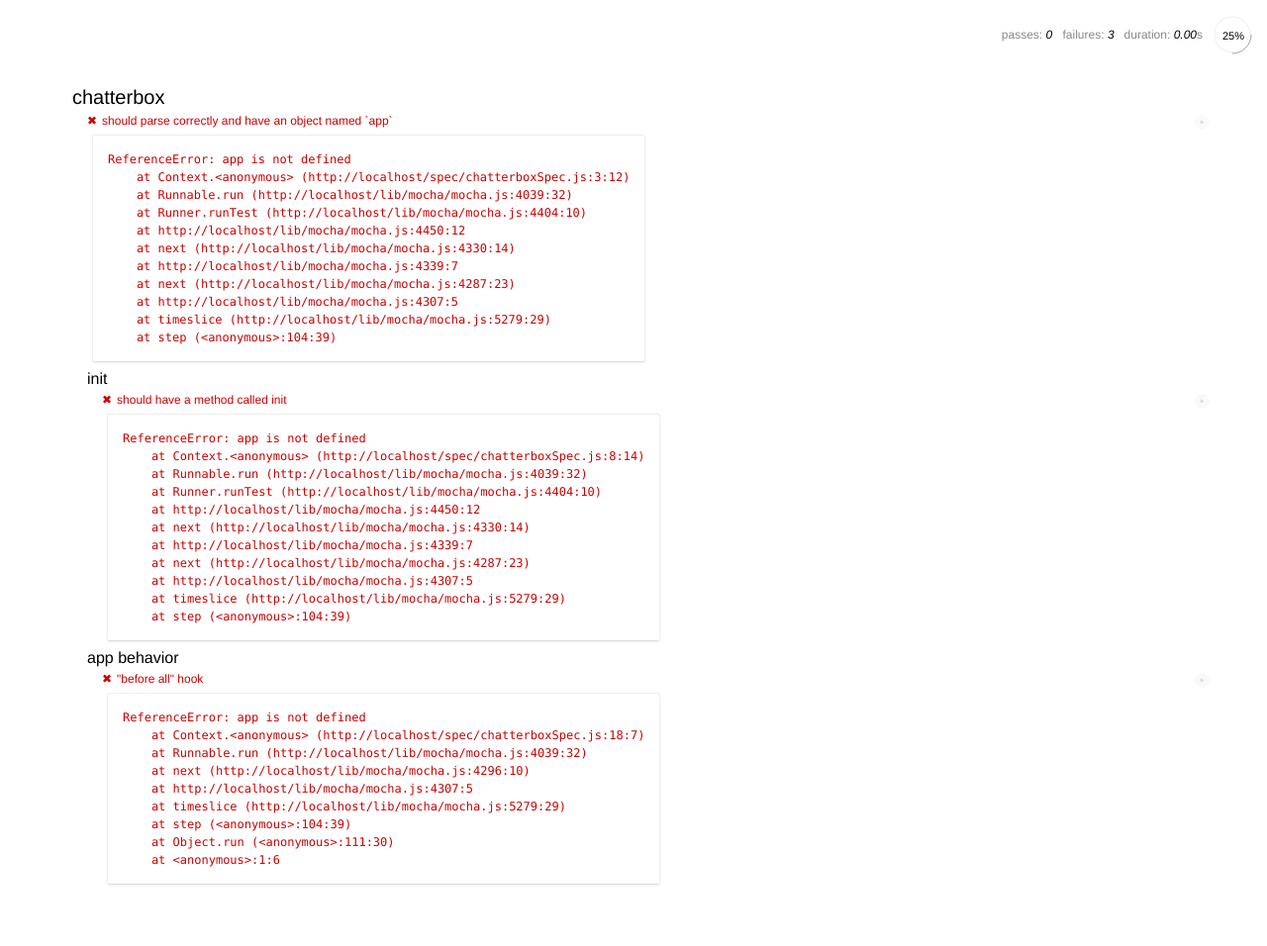
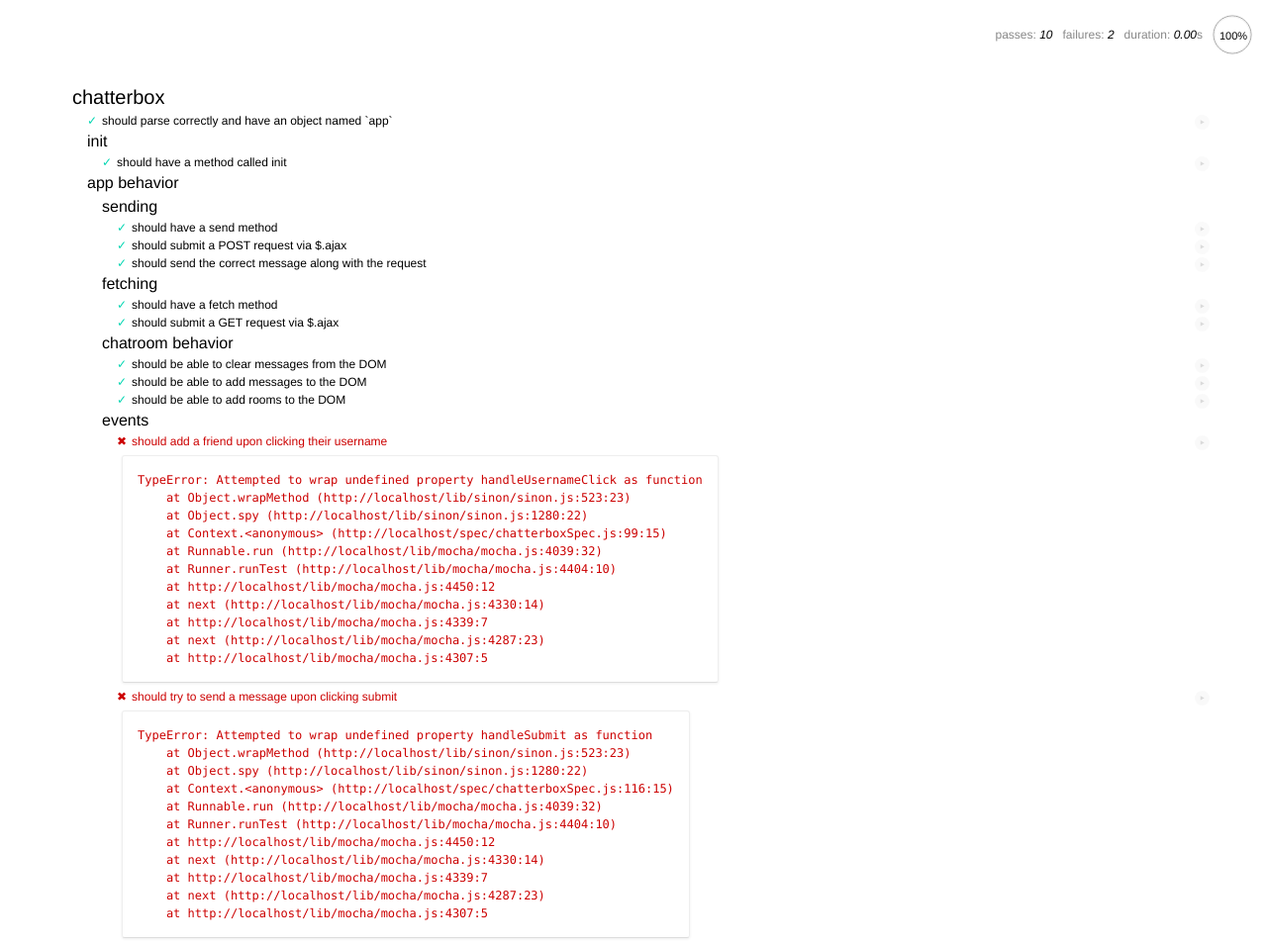
Before and after one commit to vincentvb/chatterbox-client, a website: page SpecRunner.html in a window 1280 px wide. Shown: the whole page at 99% size. Drawn offline with Linux system fonts and the light colour scheme.

Commit message:
Passed most of the specs - 2 remaining

```diff
--- a/client/index.html
+++ b/client/index.html
@@ -7,6 +7,7 @@
 
     <!-- dependencies -->
     <script src="bower_components/jquery/dist/jquery.js"></script>
+    <script src="bower_components/underscore/underscore.js"></script>
     <script>
       // YOU DO NOT NEED TO EDIT THIS CODE
       if (!/(&|\?)username=/.test(window.location.search)) {
@@ -25,8 +26,17 @@
   <body>
     <div id="main">
       <h1>chatterbox</h1>
+      <div id="rooms">
+        Room:
+        <select id="roomSelect">
+          <option value="value1" selected>Value 1</option>
+        </select>
+      </div>
       <!-- Your HTML goes here! -->
+
     </div>
-    <div id="chats"></div>
+    <div id="chats">
+
+    </div>
   </body>
 </html>
--- a/client/scripts/app.js
+++ b/client/scripts/app.js
@@ -1 +1,58 @@
-// YOUR CODE HERE:
+var app = {
+  server: "http://parse.sfm8.hackreactor.com/chatterbox/classes/messages",
+
+	init: function() {
+
+	},
+
+	send: function(message) {
+		$.ajax({
+		// This is the url you should use to communicate with the parse API server.
+		url: this.server,
+		type: 'POST',
+		data: JSON.stringify(message),
+		contentType: 'application/json',
+		success: function (data) {
+		console.log('chatterbox: Message sent');
+		},
+		error: function (data) {
+		// See: https://developer.mozilla.org/en-US/docs/Web/API/console.error
+		console.error('chatterbox: Failed to send message', data);
+		}
+		});
+	},
+
+  fetch: function() {
+    $.ajax({
+    // This is the url you should use to communicate with the parse API server.
+    url: 'http://parse.sfm8.hackreactor.com/chatterbox/classes/messages',
+    type: 'GET',
+    contentType: 'application/json',
+    success: function (data) {
+    console.log('chatterbox: Message sent');
+    },
+    error: function (data) {
+    // See: https://developer.mozilla.org/en-US/docs/Web/API/console.error
+    console.error('chatterbox: Failed to send message', data);
+    }
+    });
+  },
+
+  clearMessages: function() {
+    $('#chats').empty();
+  },
+
+  renderMessage: function(message) {
+    // Get the #chats element
+    // Create a new element and prepend to #chats
+    let $paragraph = ('<p>' + message.text + '</p>');
+    $('#chats').prepend($paragraph);
+
+
+  },
+
+  renderRoom: function(room) {
+    let $room = ('<option value=' + room + '>' + room + '</option>');
+    $('#roomSelect').append($room);
+  }
+}
```
Also changed, not shown: bower.json (+5 -2 lines).
